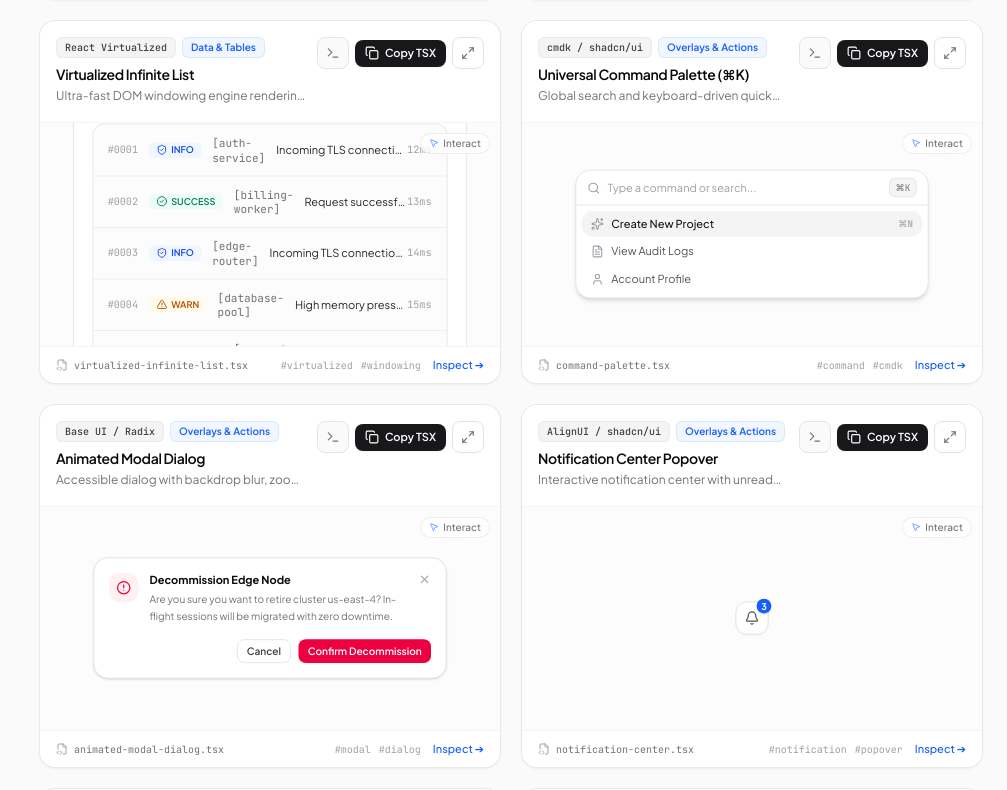
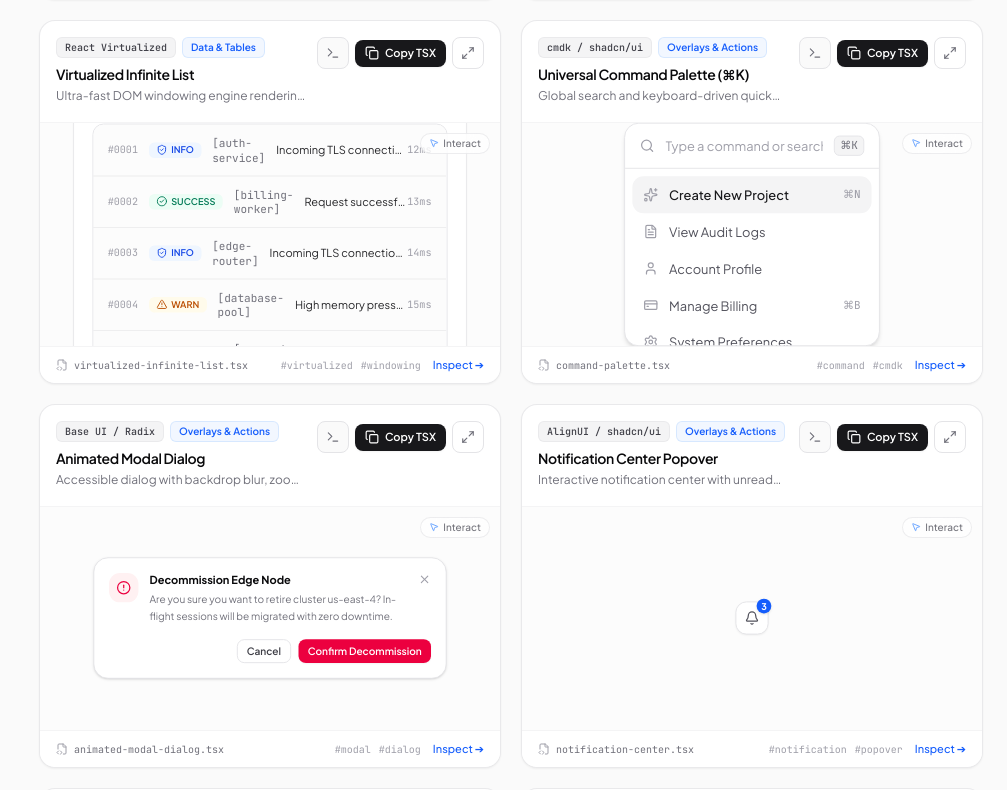
Before and after one commit to isreeharim/uiskill, a React (Vite) app: page / in a window 1280 px wide. Shown: the part 1300-2090 px from the top of the page, without its empty margins (273-1280 px from the left). Built offline with nearby package versions, Linux system fonts and the light colour scheme.

Commit message:
fix: satisfy strict TypeScript in command palette

```diff
--- a/templates/command-palette.tsx
+++ b/templates/command-palette.tsx
@@ -1,6 +1,6 @@
 "use client"
 
-import * as React from "react"
+import { useEffect, useMemo, useState } from "react"
 import { Search, FileText, Settings, User, CreditCard, Sparkles } from "lucide-react"
 
 interface CommandAction {
@@ -12,19 +12,13 @@ interface CommandAction {
   perform?: () => void
 }
 
-export function CommandPalette({
-  isOpen,
-  onClose,
-  inline = false,
-}: {
+interface CommandPaletteProps {
   isOpen: boolean
   onClose: () => void
   inline?: boolean
-}) {
-  const [query, setQuery] = React.useState("")
-  const [selectedIndex, setSelectedIndex] = React.useState(0)
+}
 
-  const actions: CommandAction[] = [
+const ACTIONS: CommandAction[] = [
   { id: "1", label: "Create New Project", group: "Suggestions", icon: Sparkles, shortcut: "⌘N", perform: () => {} },
   { id: "2", label: "View Audit Logs", group: "Suggestions", icon: FileText, perform: () => {} },
   { id: "3", label: "Account Profile", group: "Settings", icon: User, perform: () => {} },
@@ -32,115 +26,112 @@ export function CommandPalette({
   { id: "5", label: "System Preferences", group: "Settings", icon: Settings, perform: () => {} },
 ]
 
-  const filtered = actions.filter((a) =>
-    a.label.toLowerCase().includes(query.toLowerCase())
+export function CommandPalette({ isOpen, onClose, inline = false }: CommandPaletteProps) {
+  const [query, setQuery] = useState("")
+  const [selectedIndex, setSelectedIndex] = useState(0)
+
+  const filtered = useMemo(
+    () => ACTIONS.filter((action) => action.label.toLowerCase().includes(query.toLowerCase())),
+    [query],
   )
 
-  // Reset or clamp selectedIndex when query changes
-  React.useEffect(() => {
+  useEffect(() => {
     setSelectedIndex(0)
   }, [query])
 
-  React.useEffect(() => {
+  useEffect(() => {
     if (!isOpen || inline) return
 
-    const handleKeyDown = (e: KeyboardEvent) => {
-      if ((e.metaKey || e.ctrlKey) && e.key.toLowerCase() === "k") {
-        e.preventDefault()
-        if (isOpen) onClose()
+    const handleKeyDown = (event: KeyboardEvent) => {
+      if ((event.metaKey || event.ctrlKey) && event.key.toLowerCase() === "k") {
+        event.preventDefault()
+        onClose()
         return
       }
 
-      if (e.key === "Escape") {
-        e.preventDefault()
+      if (event.key === "Escape") {
+        event.preventDefault()
         onClose()
-      } else if (e.key === "ArrowDown") {
-        e.preventDefault()
-        setSelectedIndex((prev) => (filtered.length > 0 ? (prev + 1) % filtered.length : 0))
-      } else if (e.key === "ArrowUp") {
-        e.preventDefault()
-        setSelectedIndex((prev) => (filtered.length > 0 ? (prev - 1 + filtered.length) % filtered.length : 0))
-      } else if (e.key === "Enter") {
-        e.preventDefault()
-        if (filtered[selectedIndex]) {
-          filtered[selectedIndex].perform?.()
-          onClose()
+        return
       }
+
+      if (event.key === "ArrowDown") {
+        event.preventDefault()
+        setSelectedIndex((current) => (filtered.length ? (current + 1) % filtered.length : 0))
+        return
+      }
+
+      if (event.key === "ArrowUp") {
+        event.preventDefault()
+        setSelectedIndex((current) => (filtered.length ? (current - 1 + filtered.length) % filtered.length : 0))
+        return
+      }
+
+      if (event.key === "Enter") {
+        event.preventDefault()
+        filtered[selectedIndex]?.perform?.()
+        if (filtered[selectedIndex]) onClose()
       }
     }
 
     window.addEventListener("keydown", handleKeyDown)
     return () => window.removeEventListener("keydown", handleKeyDown)
-  }, [isOpen, onClose, filtered, selectedIndex, inline])
+  }, [filtered, inline, isOpen, onClose, selectedIndex])
 
   if (!isOpen) return null
 
-  if (inline) {
-    return (
-      <div
-        role="dialog"
-        aria-modal="true"
-        aria-label="Command Palette"
-        className="w-full max-w-sm mx-auto overflow-hidden rounded-2xl border border-zinc-200 bg-white shadow-md dark:border-zinc-800 dark:bg-zinc-950 text-left font-sans"
-      >
-        {/* Search Input Bar */}
-        <div className="relative flex items-center border-b border-zinc-200 px-3 py-2 dark:border-zinc-800">
-          <Search className="h-3.5 w-3.5 text-zinc-400 shrink-0" />
+  const content = (
+    <div className={`overflow-hidden rounded-2xl border border-zinc-200 bg-white shadow-2xl dark:border-zinc-800 dark:bg-zinc-950 ${inline ? "w-full max-w-sm mx-auto shadow-md" : "w-full max-w-lg"}`}>
+      <div className="relative flex items-center border-b border-zinc-200 px-4 dark:border-zinc-800">
+        <Search className="h-4 w-4 text-zinc-400 shrink-0" />
         <input
           type="text"
           placeholder="Type a command or search..."
           value={query}
-            onChange={(e) => setQuery(e.target.value)}
+          onChange={(event) => setQuery(event.target.value)}
           aria-label="Command search input"
-            className="w-full bg-transparent px-2 text-xs text-zinc-900 placeholder-zinc-400 outline-none dark:text-zinc-100"
+          className="w-full bg-transparent px-3 py-3.5 text-sm text-zinc-900 placeholder-zinc-400 outline-none dark:text-zinc-100"
         />
-          <kbd className="hidden rounded-md border border-zinc-200 bg-zinc-100 px-1.5 py-0.5 text-[10px] text-zinc-500 sm:inline-block dark:border-zinc-800 dark:bg-zinc-900 dark:text-zinc-400">
-            ⌘K
+        <kbd className="hidden rounded-md border border-zinc-200 bg-zinc-100 px-1.5 py-0.5 text-xs text-zinc-500 sm:inline-block dark:border-zinc-800 dark:bg-zinc-900 dark:text-zinc-400">
+          {inline ? "⌘K" : "ESC"}
         </kbd>
       </div>
 
-        {/* Action List */}
-        <div
-          role="listbox"
-          aria-label="Available commands"
-          className="max-h-36 overflow-y-auto p-1.5 space-y-0.5"
-        >
+      <div role="listbox" aria-label="Available commands" className={`overflow-y-auto p-2 ${inline ? "max-h-48" : "max-h-80"}`}>
         {filtered.length === 0 ? (
-            <div className="py-4 text-center text-xs text-zinc-500">No results found for "{query}".</div>
+          <div className="py-8 text-center text-sm text-zinc-500">No results found for "{query}".</div>
         ) : (
-            filtered.slice(0, 3).map((action, idx) => {
+          filtered.map((action, index) => {
             const Icon = action.icon
-              const isSelected = idx === selectedIndex
+            const selected = index === selectedIndex
             return (
-                <div
+              <button
                 key={action.id}
+                type="button"
                 role="option"
-                  aria-selected={isSelected}
+                aria-selected={selected}
                 onClick={() => {
-                    action.perform()
+                  action.perform?.()
                   onClose()
                 }}
-                  onMouseEnter={() => setSelectedIndex(idx)}
-                  className={`flex items-center justify-between rounded-xl px-2.5 py-1.5 text-xs cursor-pointer transition ${
-                    isSelected
-                      ? "bg-zinc-100 text-zinc-900 dark:bg-zinc-900 dark:text-zinc-100 font-medium"
-                      : "text-zinc-600 dark:text-zinc-400"
-                  }`}
+                onMouseEnter={() => setSelectedIndex(index)}
+                className={`flex w-full items-center justify-between rounded-xl px-3 py-2.5 text-left text-sm transition ${selected ? "bg-zinc-100 text-zinc-900 dark:bg-zinc-900 dark:text-zinc-100 font-medium" : "text-zinc-600 dark:text-zinc-400 hover:bg-zinc-50 dark:hover:bg-zinc-900/60"}`}
               >
-                  <div className="flex items-center gap-2">
-                    <Icon className="h-3.5 w-3.5 text-zinc-400" />
+                <span className="flex items-center gap-3">
+                  <Icon className="h-4 w-4 text-zinc-400" />
                   <span>{action.label}</span>
-                  </div>
-                  {action.shortcut && (
-                    <kbd className="text-[10px] text-zinc-400 font-mono">{action.shortcut}</kbd>
-                  )}
-                </div>
+                </span>
+                {action.shortcut && <kbd className="text-xs text-zinc-400 font-mono">{action.shortcut}</kbd>}
+              </button>
             )
           })
         )}
       </div>
     </div>
   )
+
+  if (inline) {
+    return <div className="text-left font-sans">{content}</div>
   }
 
   return (
@@ -151,67 +142,7 @@ export function CommandPalette({
       onClick={onClose}
       className="fixed inset-0 z-50 flex items-start justify-center p-4 pt-[15vh] bg-black/60 backdrop-blur-sm animate-in fade-in duration-150"
     >
-      <div
-        onClick={(e) => e.stopPropagation()}
-        className="w-full max-w-lg overflow-hidden rounded-2xl border border-zinc-200 bg-white shadow-2xl dark:border-zinc-800 dark:bg-zinc-950"
-      >
-        {/* Search Input Bar */}
-        <div className="relative flex items-center border-b border-zinc-200 px-4 dark:border-zinc-800">
-          <Search className="h-4 w-4 text-zinc-400 shrink-0" />
-          <input
-            type="text"
-            placeholder="Type a command or search..."
-            value={query}
-            onChange={(e) => setQuery(e.target.value)}
-            aria-label="Command search input"
-            className="w-full bg-transparent px-3 py-3.5 text-sm text-zinc-900 placeholder-zinc-400 outline-none dark:text-zinc-100"
-          />
-          <kbd className="hidden rounded-md border border-zinc-200 bg-zinc-100 px-1.5 py-0.5 text-xs text-zinc-500 sm:inline-block dark:border-zinc-800 dark:bg-zinc-900 dark:text-zinc-400">
-            ESC
-          </kbd>
-        </div>
-
-        {/* Action List */}
-        <div
-          role="listbox"
-          aria-label="Available commands"
-          className="max-h-80 overflow-y-auto p-2"
-        >
-          {filtered.length === 0 ? (
-            <div className="py-8 text-center text-sm text-zinc-500">No results found for "{query}".</div>
-          ) : (
-            filtered.map((action, idx) => {
-              const Icon = action.icon
-              const isSelected = idx === selectedIndex
-              return (
-                <div
-                  key={action.id}
-                  role="option"
-                  aria-selected={isSelected}
-                  onClick={() => {
-                    action.perform()
-                    onClose()
-                  }}
-                  onMouseEnter={() => setSelectedIndex(idx)}
-                  className={`flex items-center justify-between rounded-xl px-3 py-2.5 text-sm cursor-pointer transition ${
-                    isSelected
-                      ? "bg-zinc-100 text-zinc-900 dark:bg-zinc-900 dark:text-zinc-100 font-medium"
-                      : "text-zinc-600 dark:text-zinc-400"
-                  }`}
-                >
-                  <div className="flex items-center gap-3">
-                    <Icon className="h-4 w-4 text-zinc-400" />
-                    <span>{action.label}</span>
-                  </div>
-                  {action.shortcut && (
-                    <kbd className="text-xs text-zinc-400 font-mono">{action.shortcut}</kbd>
-                  )}
-                </div>
-              )
-            })
-          )}
-        </div>
-      </div>
+      <div onClick={(event) => event.stopPropagation()}>{content}</div>
     </div>
   )
 }
```
Lines whose indentation alone changed are shown as unchanged.
